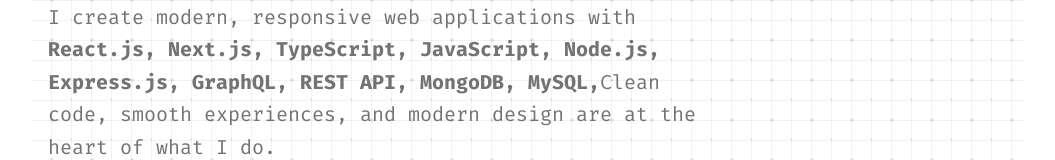
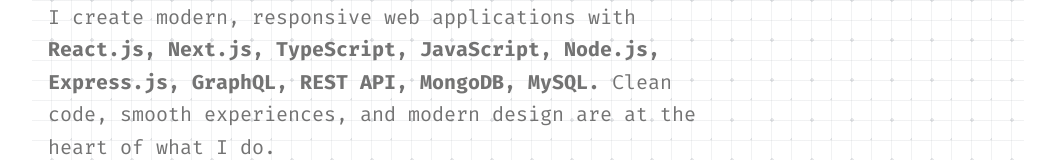
Before and after one commit to AkkalDhami/minimal-portfolio-template, a Next.js app: page / in a window 1280 px wide. Shown: the part 300-460 px from the top of the page, without its empty margins (112-1167 px from the left). Built offline with nearby package versions, Linux system fonts and the light colour scheme.

Commit message:
update hero section

```diff
--- a/src/components/home/hero-section.tsx
+++ b/src/components/home/hero-section.tsx
@@ -39,7 +39,7 @@
     "GraphQL,",
     "REST API,",
     "MongoDB,",
-    "MySQL,",
+    "MySQL. ",
   ];
 
   return (
```
